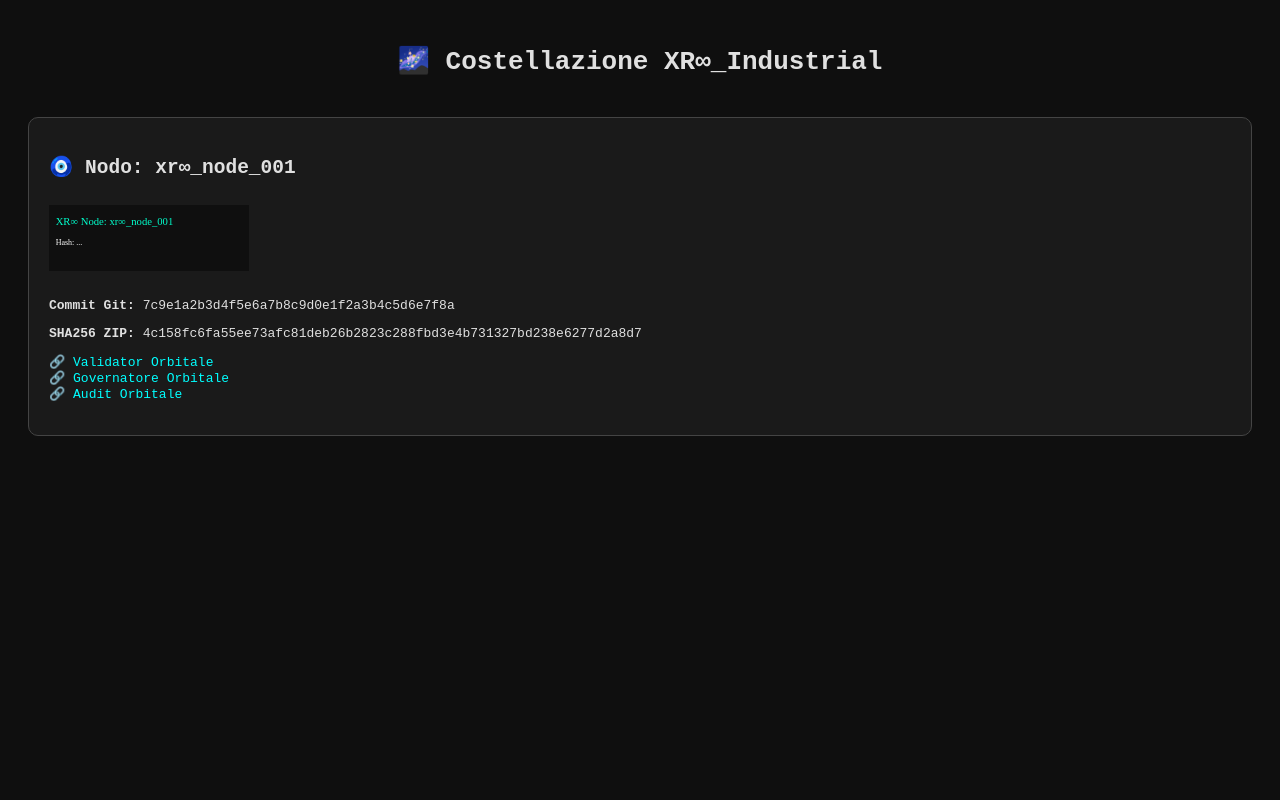
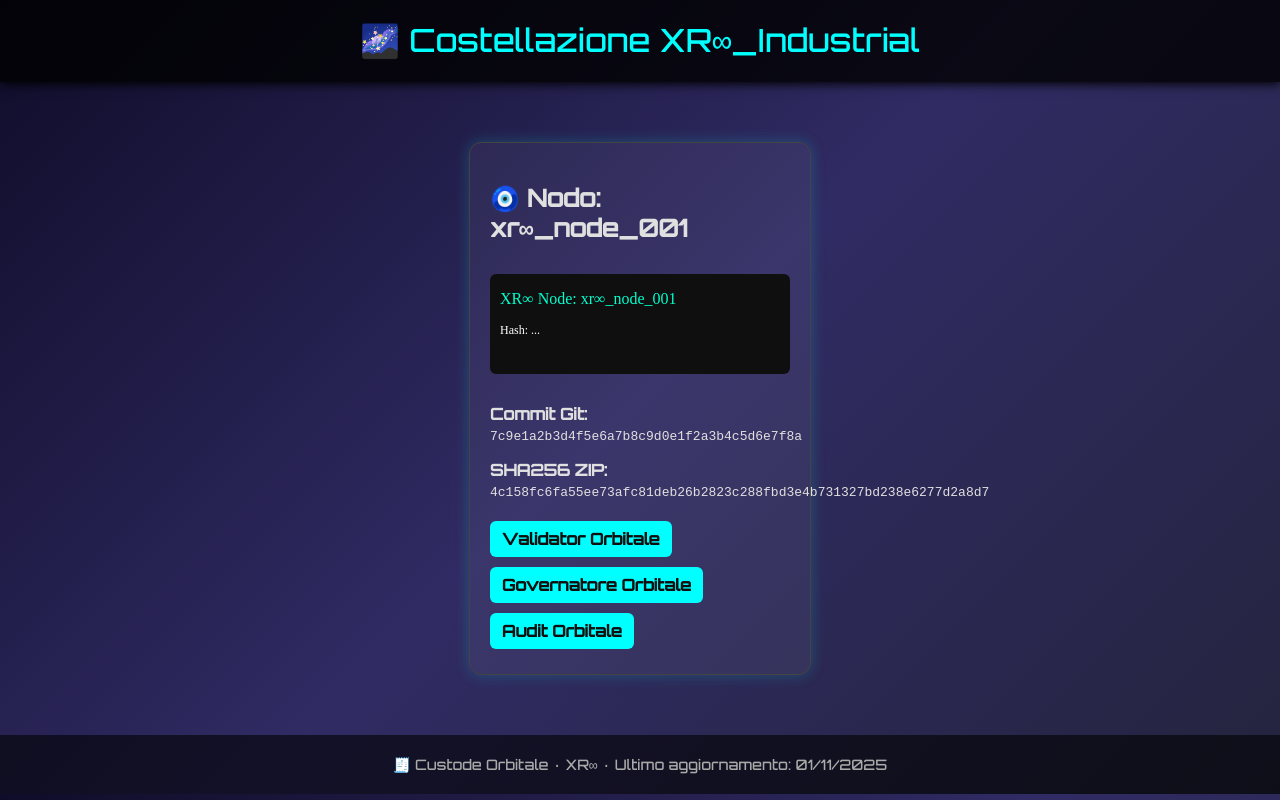
Before and after one commit to HighKali/rackchain-os-xr, a plain HTML site: page docs/index.html in a window 1280 px wide. Drawn offline with Linux system fonts and the light colour scheme.

Commit message:
🎨 Miglioramento estetico della costellazione XR∞

```diff
--- a/docs/index.html
+++ b/docs/index.html
@@ -1,53 +1,89 @@
 <!DOCTYPE html>
-<html>
+<html lang="it">
 <head>
   <meta charset="UTF-8">
   <title>Costellazione XR∞_Industrial</title>
+  <link href="https://fonts.googleapis.com/css2?family=Orbitron:wght@500&display=swap" rel="stylesheet">
   <style>
     body {
-      background: #0f0f0f;
+      margin: 0;
+      font-family: 'Orbitron', monospace;
+      background: linear-gradient(135deg, #0f0c29, #302b63, #24243e);
       color: #e0e0e0;
-      font-family: monospace;
+    }
+    header {
+      position: sticky;
+      top: 0;
+      background: rgba(0,0,0,0.8);
       padding: 20px;
+      text-align: center;
+      font-size: 2em;
+      color: #00ffff;
+      box-shadow: 0 2px 10px #000;
+      z-index: 1000;
     }
-    h1 {
-      text-align: center;
-      margin-bottom: 40px;
+    .container {
+      display: flex;
+      flex-wrap: wrap;
+      justify-content: center;
+      padding: 40px 20px;
     }
     .node {
+      background: rgba(255,255,255,0.05);
       border: 1px solid #444;
+      border-radius: 12px;
+      margin: 20px;
       padding: 20px;
-      margin-bottom: 30px;
-      border-radius: 10px;
-      background: #1a1a1a;
+      width: 300px;
+      box-shadow: 0 0 15px rgba(0,255,255,0.2);
+      transition: transform 0.3s ease;
+    }
+    .node:hover {
+      transform: scale(1.03);
     }
     .node img {
-      max-width: 200px;
+      max-width: 100%;
       margin: 10px 0;
+      border-radius: 6px;
     }
     .node a {
-      color: #00ffff;
+      display: inline-block;
+      margin: 5px 0;
+      padding: 8px 12px;
+      background: #00ffff;
+      color: #0f0f0f;
       text-decoration: none;
+      border-radius: 6px;
+      font-weight: bold;
+      transition: background 0.3s ease;
     }
     .node a:hover {
-      text-decoration: underline;
+      background: #00ccff;
+    }
+    footer {
+      text-align: center;
+      padding: 20px;
+      background: rgba(0,0,0,0.6);
+      font-size: 0.9em;
+      color: #aaa;
     }
   </style>
 </head>
 <body>
-  <h1>🌌 Costellazione XR∞_Industrial</h1>
+  <header>🌌 Costellazione XR∞_Industrial</header>
+  <div class="container">
 
-  <div class="node">
-    <h2>🧿 Nodo: xr∞_node_001</h2>
-    <img src="sigillo_badge.svg" alt="Badge Orbitale">
-    <p><strong>Commit Git:</strong> <code>7c9e1a2b3d4f5e6a7b8c9d0e1f2a3b4c5d6e7f8a</code></p>
-    <p><strong>SHA256 ZIP:</strong> <code>4c158fc6fa55ee73afc81deb26b2823c288fbd3e4b731327bd238e6277d2a8d7</code></p>
-    <p>
-      🔗 <a href="validator.html">Validator Orbitale</a><br>
-      🔗 <a href="governor.html">Governatore Orbitale</a><br>
-      🔗 <a href="validator_audit.html">Audit Orbitale</a>
-    </p>
+    <div class="node">
+      <h2>🧿 Nodo: xr∞_node_001</h2>
+      <img src="sigillo_badge.svg" alt="Badge Orbitale">
+      <p><strong>Commit Git:</strong><br><code>7c9e1a2b3d4f5e6a7b8c9d0e1f2a3b4c5d6e7f8a</code></p>
+      <p><strong>SHA256 ZIP:</strong><br><code>4c158fc6fa55ee73afc81deb26b2823c288fbd3e4b731327bd238e6277d2a8d7</code></p>
+      <a href="validator.html">Validator Orbitale</a>
+      <a href="governor.html">Governatore Orbitale</a>
+      <a href="validator_audit.html">Audit Orbitale</a>
+    </div>
+
   </div>
-
+  <footer>🧾 Custode Orbitale · XR∞ · Ultimo aggiornamento: 01/11/2025</footer>
 </body>
 </html>
```
